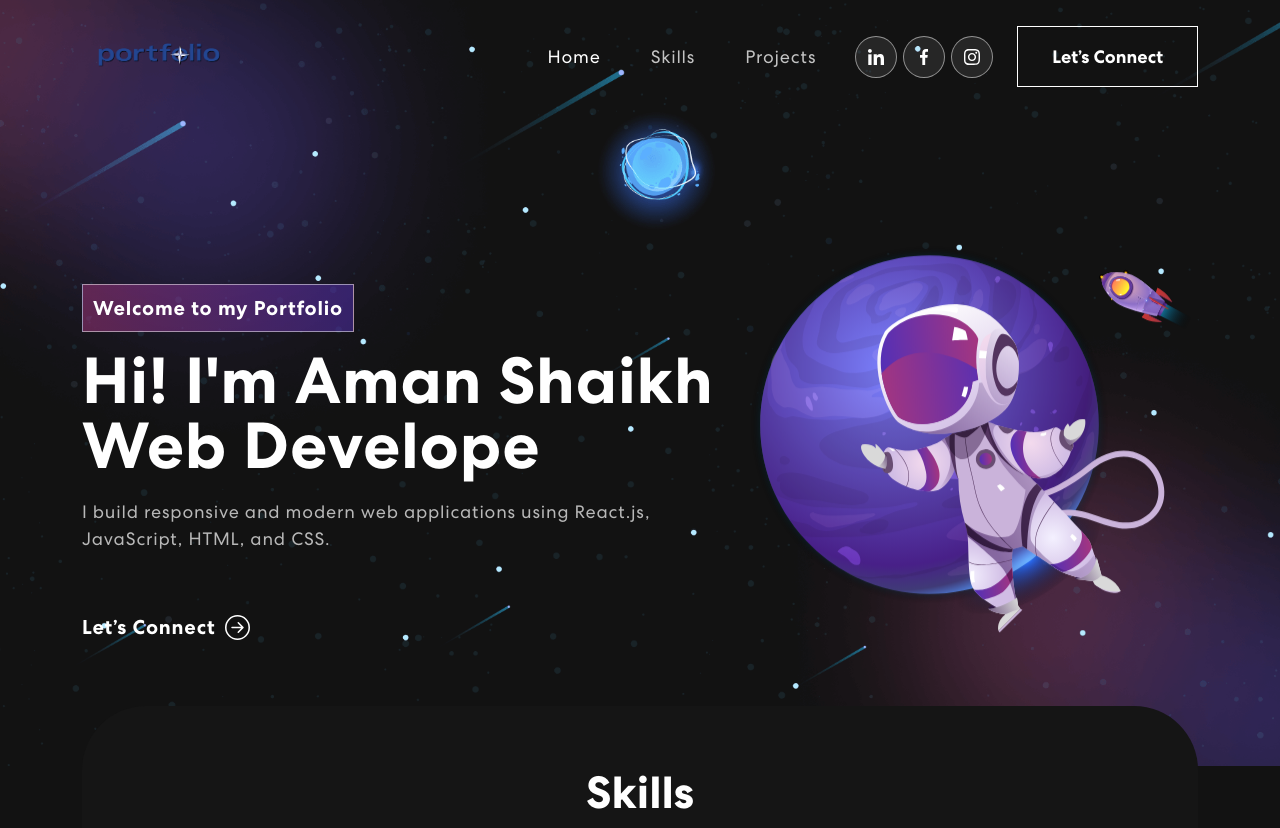
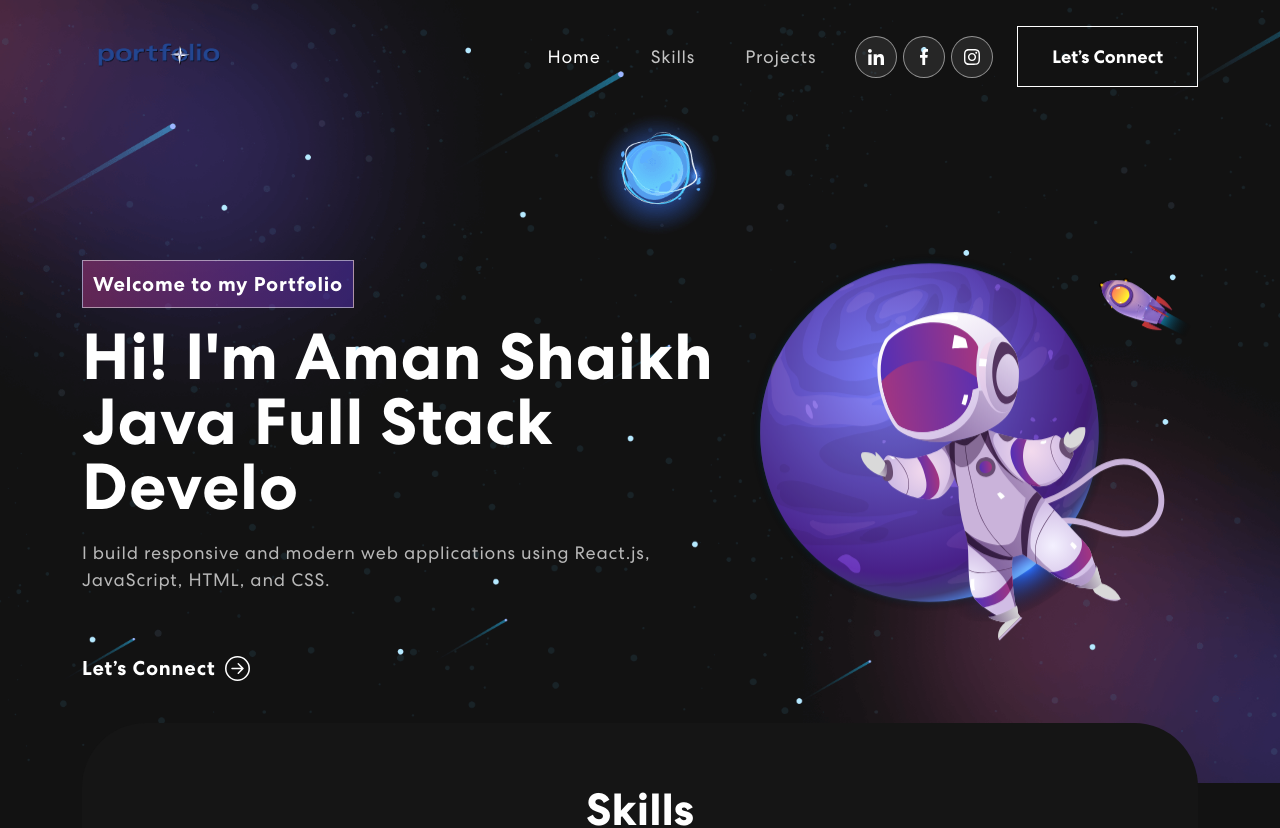
Before and after one commit to Aman0440/Personal-Portfolio, a React (Create React App) app: page / in a window 1280 px wide. Shown: the top 828 px of the page. Built offline with nearby package versions, Linux system fonts and the light colour scheme.

Commit message:
Fix Banner useEffect dependency

```diff
--- a/src/components/Banner.js
+++ b/src/components/Banner.js
@@ -5,7 +5,7 @@ import { ArrowRightCircle } from "react-bootstrap-icons";
 import "animate.css";
 import TrackVisibility from "react-on-screen";
 
-const toRotate = ["Web Developer", "Frontend Developer", "React Developer"];
+const toRotate = ["Java Full Stack Developer", "Java Backand ", "React Developer"];
 const period = 2000;
 
 export const Banner = () => {
```
